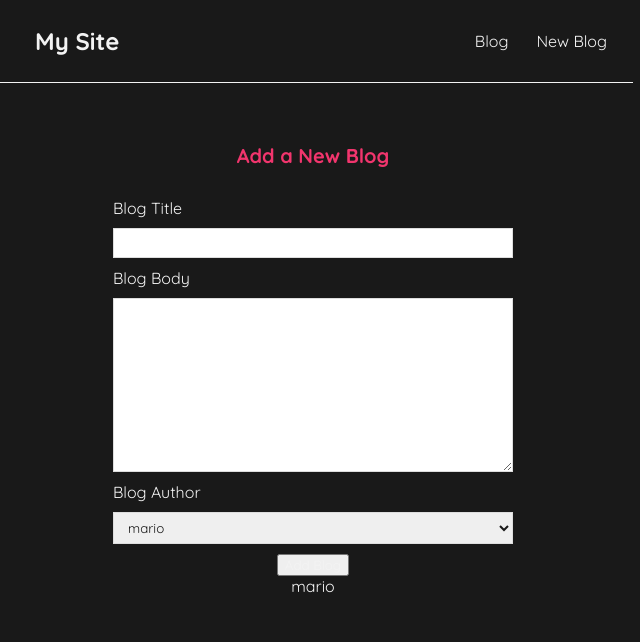
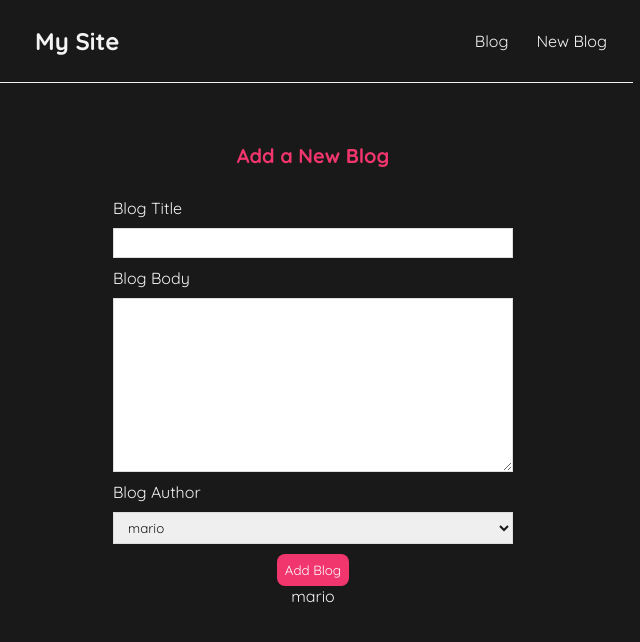
Before and after one commit to sdbxsdb/netn-react, a React (Create React App) app: page /create in a window 1280 px wide. Shown: the top 642 px of the page, without its empty margins (327-967 px from the left). Built offline with nearby package versions, Linux system fonts and the light colour scheme.

Commit message:
adding add new blog btn

```diff
--- a/src/index.css
+++ b/src/index.css
@@ -103,3 +103,12 @@ body {
   border-radius: 8px;
   cursor: pointer;
 }
+
+.create button {
+  background: #f1356d;
+  color: #fff;
+  border: 0;
+  padding: 8px;
+  border-radius: 8px;
+  cursor: pointer;
+}
```
